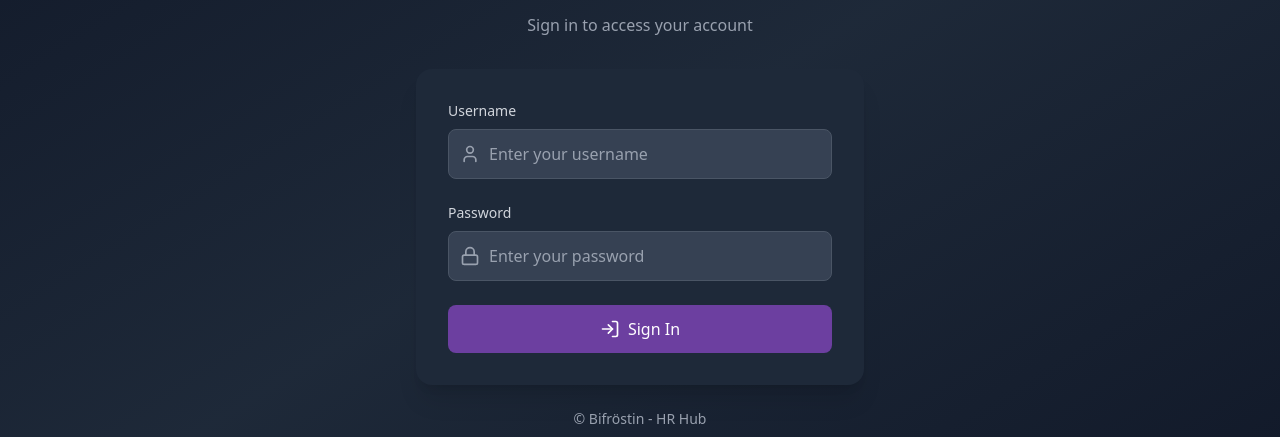
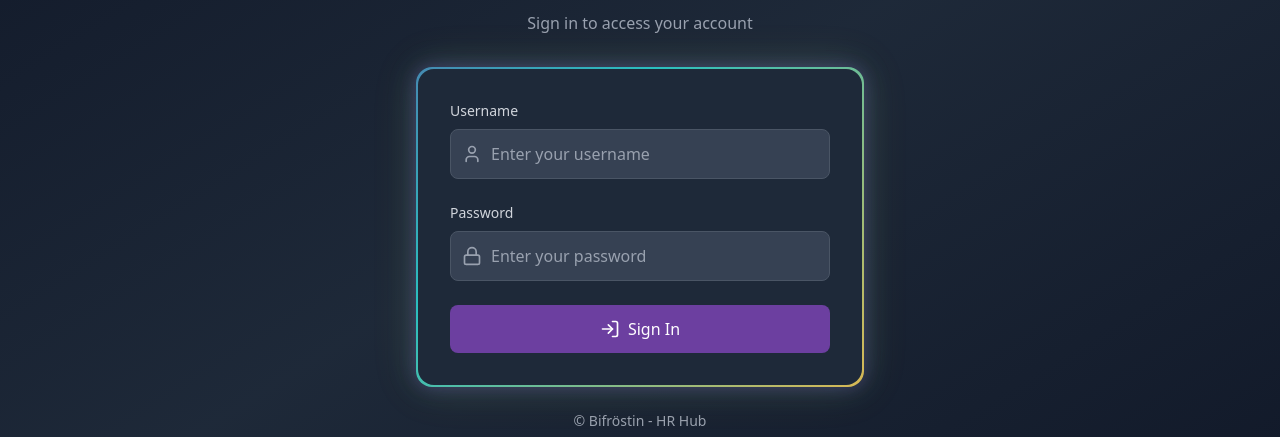
Before and after one commit to mknudson2/hr-dashboard, a React (Vite) app: page /login in a window 1280 px wide. Shown: the part 244-681 px from the top of the page. Built offline with nearby package versions, Linux system fonts and the light colour scheme; no server answers.

Commit message:
Add Bifrost shimmer glow border to login card
Animated violet-teal-gold gradient border and shadow on the login
form card, matching the Bifrost theme.

Co-Authored-By: Claude Opus 4.6 <noreply@anthropic.com>

```diff
--- a/src/index.css
+++ b/src/index.css
@@ -61,6 +61,23 @@ body,
   0% { background-position: 50% 0%; }
   50% { background-position: 50% 100%; }
   100% { background-position: 50% 0%; }
+}
+
+/* Bifrost glow border for cards */
+.bifrost-glow-border {
+  background: linear-gradient(135deg, var(--bifrost-violet), var(--aurora-teal), var(--bridge-gold), var(--aurora-teal), var(--bifrost-violet));
+  background-size: 300% 300%;
+  animation: bifrostGlow 6s ease infinite;
+  box-shadow:
+    0 0 15px rgba(108, 63, 160, 0.4),
+    0 0 30px rgba(42, 191, 191, 0.2),
+    0 0 45px rgba(232, 184, 75, 0.15);
+}
+
+@keyframes bifrostGlow {
+  0% { background-position: 0% 50%; }
+  50% { background-position: 100% 50%; }
+  100% { background-position: 0% 50%; }
 }
 
 /* Aurora gradient background */
--- a/src/pages/LoginPage.tsx
+++ b/src/pages/LoginPage.tsx
@@ -164,8 +164,9 @@ const LoginPage = () => {
           initial={{ opacity: 0, y: 20 }}
           animate={{ opacity: 1, y: 0 }}
           transition={{ delay: 0.3 }}
-          className="bg-white dark:bg-gray-800 rounded-2xl shadow-xl p-8"
+          className="relative rounded-2xl p-[2px] bifrost-glow-border"
         >
+        <div className="bg-white dark:bg-gray-800 rounded-2xl p-8">
           <form onSubmit={handleSubmit} className="space-y-6">
             {/* Error Message */}
             {error && (
@@ -239,6 +240,7 @@ const LoginPage = () => {
             </button>
           </form>
 
+        </div>
         </motion.div>
 
         {/* Footer */}
```
